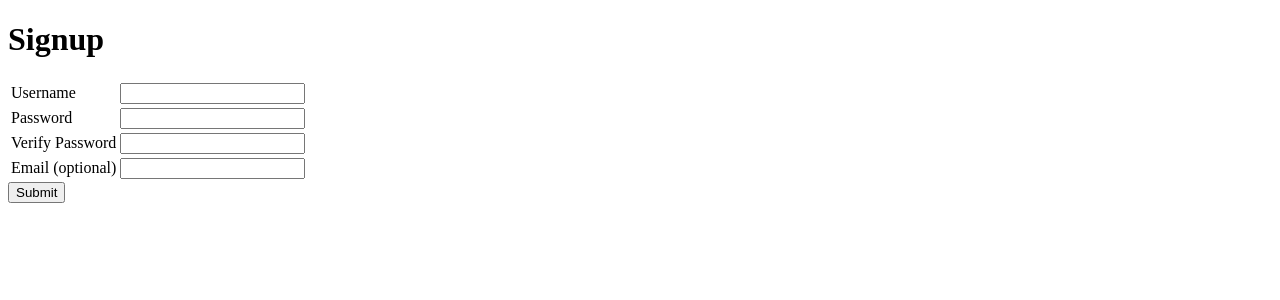
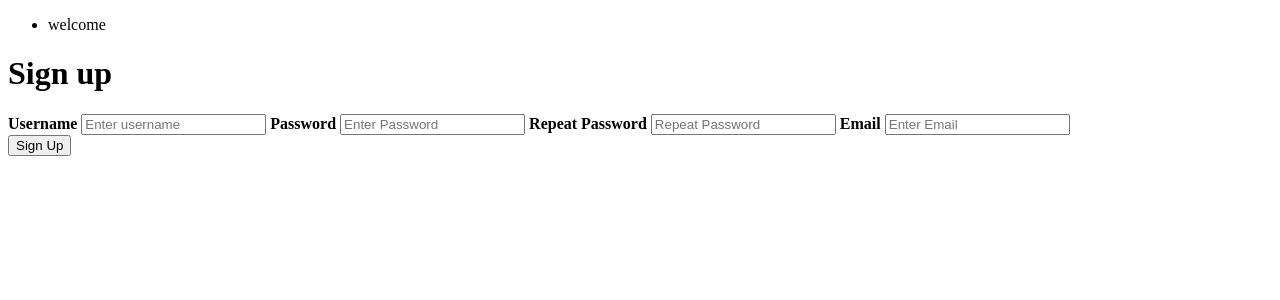
Before and after one commit to armenjuhl/UserSignupLoginTemplate, a Flask app: page / in a window 1280 px wide. Shown: the top 300 px of the page. Run offline with Flask 2, Linux system fonts and the light colour scheme.

Commit message:
finished user-signup

```diff
--- a/main.py
+++ b/main.py
@@ -3,60 +3,83 @@ from flask_sqlalchemy import SQLAlchemy
 
 app = Flask(__name__)
 app.config['DEBUG'] = True
-app.config['SQLALCHEMY_DATABASE_URI'] = 'mysql+pymysql://get-it-done:phppass@localhost:8889/get-it-done'##name of php acount password at port followed by name of .. happens to be the same here
-app.config['SQLALCHEMY_ECHO'] = True #echos commands so i can see what is firing
-#db connects sql to python
+app.config['SQLALCHEMY_DATABASE_URI'] = 'mysql+pymysql://user-signup:signup@localhost:8889/user-signup'
+app.config['SQLALCHEMY_ECHO'] = True
 db = SQLAlchemy(app)
-#sql alchemy task
 app.secret_key = 'aa687d6d70s8'
 
 class User(db.Model):
     id = db.Column(db.Integer, primary_key = True)
     username = db.Column(db.String(120), unique=True)
     password = db.Column(db.String(120))
-    #verify_password = db.Column(db.String(120))
     email = db.Column(db.String(120), unique=True)
 
     def __init__(self, username, password, email):
         self.username = username
         self.password = password
         self.email = email
-
-#@app.before_request
-#def require_signup():
-#    allowed_routes = ['signup']
+"""
+@app.before_request
+def require_login():
+    allowed_routes = ['signup']
+    if request.endpoint not in allowed_routes and 'username' not in session:
+        return redirect('/')
+"""
 #    if request.endpoint not in allowed_routes and 'email' not in session:
 #if email hasnt been added to session #dictionary meaning if user hasnt logged in yet. The #endpoint is the given path meaning if it isnt login or #register(allowed routes)
 #        return redirect('/signup')
 
+
 @app.route('/', methods=['POST', 'GET'])
-def index():
+def signup():
     if request.method == 'POST':
         username = request.form['username']
         password = request.form['password']
         email = request.form['email']
-        verify_password = request.form['verify_password']
-        user = User.query.filter_by(username=session['username']).first()
+        verify_password = request.form['verify-password']
+        # user = User.query.filter_by(username=username).first()
+        # db.session.add.username()
+        # db.session.add.password()
+        # db.session.add.email()
+        # db.session.commit()
 
+        emailv = 0
+        if len(username) < 3:
+            flash('Username must be 3 characters or greater')
+            return redirect('/')
         if password != verify_password:
             flash('Passwords must match')
             return redirect('/')
         if len(username) or len(password) or len(verify_password) or len(email) < 1:
             flash('You must complete the information from all fields')
             return redirect('/')
-        for char in username and password:
+        for char in username or email or password:
             if char == " ":
                 flash('Invalid character: You may not use a space')
                 return redirect('/')
+        for char in email:
+            if char == '@':
+                emailv = emailv +1
+                if emailv < 1:
+                    flash('Email must contain @ symbol')
+                    return redirect('/')
         if len(username) or len(password) < 3 or len(username) or len(password) > 20:
             flash('Username and Password must be between 3-20 characters')
             return redirect('/')
         else:
             session['username'] = username
+            #User.username = User.query.filter_by(username=session['username']).first()
             flash("Welcome", + username)
             return redirect('/welcome')
+
+        #if user and user.password == password:
+            #session['username'] = username
+            #return redirect('/')
         #else:
-            #flash('User password is incorrect, or user does not exist', 'error')
+            #return '<h1>Error!</h1>'
+
+
+    flash('welcome')
     return render_template('signup.html')
 
 @app.route('/welcome', methods=['POST', 'GET'])
@@ -65,6 +88,19 @@ def welcomePage():
 
 if __name__ == '__main__':
     app.run()
+
+
+
+
+
+
+
+        #return redirect('/welcome')
+        #else:
+            #flash('User password is incorrect, or user does not exist', 'error')
+
+
+
 #@app.route('/welcome'), methods=['POST', 'GET']
 #def welcome():
 #    return render_template('welcome.html')
--- a/templates/base.html
+++ b/templates/base.html
@@ -7,11 +7,29 @@
                 color: red;
                     }
         </style>
+
+
+        {% if error %}
+      <p><strong>Error:</strong> {{ error }}
+    {% endif %}
+
+    {% with messages = get_flashed_messages() %}
+         {% if messages %}
+            <ul class=flashes>
+               {% for message in messages %}
+               <li>{{ message }}</li>
+               {% endfor %}
+            </ul>
+         {% endif %}
+      {% endwith %}
+
+
     </head>
+
 <body>
 
+    {% block content %}
 
-    {% block content %}
     {% endblock %}
 
 
--- a/templates/signup.html
+++ b/templates/signup.html
@@ -1,39 +1,37 @@
 {% extends "base.html" %}
 
 {% block content %}
-<h1>Signup</h1>
-    <table>
-        <tr>
-            <td><label for="Username">Username</label>
-            </td>
-            <td>
-                <input name="username" type="username" value="{{ username }}">
-            </td>
-        </tr>
-
-        <tr>
-            <td><label for="Password">Password</label>
-            </td>
-            <td>
-                <input name="password" type="password" value="{{ password }}">
-                </tr>
-
-        <tr>
-            <td><label for="verify_password">Verify Password</label></td>
-            <td>
-                <input name="verify_password" type="verify_password">
-            </td>
-        </tr>
-
-            <tr>
-            <td><label for="email">Email (optional)</label></td>
-            <td>
-                <input name="email" type="email" value="{{ email }}">
-            </td>
-        </tr>
 
 
-    </table>
-    <input type="submit" value="Submit">
+
+<h1>Sign up</h1>
+<form method='post'action="/" style="display:inline-block;">
+
+
+    <label><b>Username</b></label>
+    <input type="text" placeholder="Enter username" name="username" required>
+    <input type="hidden" name="username" value={{username}} />
+
+
+    <label><b>Password</b></label>
+    <input type="text" placeholder="Enter Password" name="password" required>
+    <input type="hidden" name="password" value={{username}} />
+
+
+    <label><b>Repeat Password</b></label>
+    <input type="text" placeholder="Repeat Password" name="verify-password" required>
+    <input type="hidden" name="verify-password" value={{verify_password}} />
+
+
+    <label><b>Email</b></label>
+    <input type="text" placeholder="Enter Email" name="email" required>
+    <input type="hidden" name="email" value={{email}} />
+
+
+ <div class="clearfix">
+      <button type="submit" class="signupbtn">Sign Up</button>
+ </div>
+
+
 </form>
 {% endblock %}
```
Also changed, not shown: templates/login.html (added), templates/welcome.html (line endings or trailing spaces).
